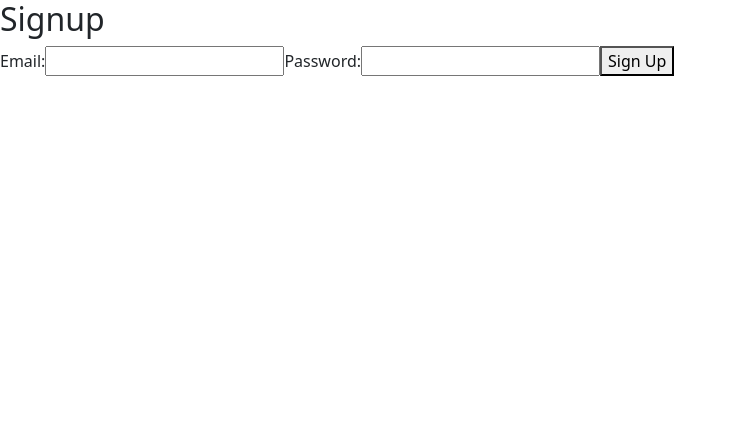
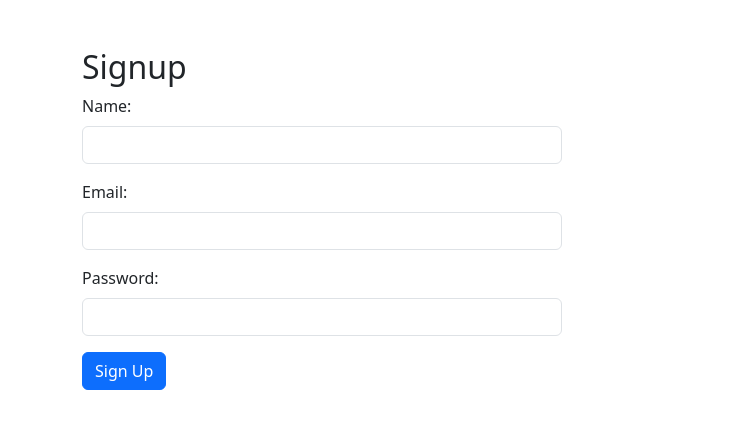
Before and after one commit to sivaprabhakar/password-reset-fe, a React (Vite) app: page /signup in a window 1280 px wide. Shown: the top 428 px of the page, without its empty margins (0-736 px from the left). Built offline with nearby package versions, Linux system fonts and the light colour scheme.

Commit message:
made some changes on codes

```diff
--- a/src/App.jsx
+++ b/src/App.jsx
@@ -1,4 +1,4 @@
-// App.jsx
+
 
 import React from 'react';
 import { BrowserRouter as Router, Routes, Route } from 'react-router-dom';
@@ -14,7 +14,7 @@ const App = () => {
     <Router>
       <Routes>
       <Route path="/" element={<Login />} />
-        <Route path="/" element={<Home />} />
+
         <Route path="/dashboard" element={<Dashboard />} />
 
         <Route path="/signup" element={<Signup />} />
--- a/src/components/ForgotPassword.jsx
+++ b/src/components/ForgotPassword.jsx
@@ -17,18 +17,20 @@ const ForgotPassword = () => {
 
   return (
     <div className="container mt-5">
-      <h2>Forgot Password</h2>
+      <div className="card p-4">
+        <h2 className="mb-4 text-center">Forgot Password</h2>
         <form>
           <div className="mb-3">
             <label htmlFor="email" className="form-label">
-            Email
+              Email:
             </label>
             <input type="email" className="form-control" id="email" value={email} onChange={(e) => setEmail(e.target.value)} />
           </div>
-        <button type="button" className="btn btn-primary" onClick={handleForgotPassword}>
+          <button type="button" className="btn btn-primary btn-block" onClick={handleForgotPassword}>
             Submit
           </button>
         </form>
+      </div>
     </div>
   );
 };
--- a/src/components/Login.jsx
+++ b/src/components/Login.jsx
@@ -1,4 +1,3 @@
-// Login.jsx
 import React, { useState } from 'react';
 import { Link } from 'react-router-dom';
 import axios from 'axios';
@@ -9,7 +8,7 @@ const Login = () => {
 
   const handleLogin = async () => {
     try {
-      const response = await axios.post('http://localhost:3001/api/login', { email, password });
+      const response = await axios.post('http://localhost:8000/api/login', { email, password });
       console.log(response.data); // Handle success, store the token, redirect, etc.
     } catch (error) {
       console.error('Error logging in:', error.response ? error.response.data : error.message);
@@ -19,7 +18,8 @@ const Login = () => {
 
   return (
     <div className="container mt-5">
-      <h2>Login</h2>
+      <div className="card p-4 shadow">
+        <h2 className="mb-4 text-center">Login</h2>
         <form>
           <div className="mb-3">
             <label htmlFor="email" className="form-label">
@@ -39,21 +39,26 @@ const Login = () => {
               onChange={(e) => setPassword(e.target.value)}
             />
           </div>
-        <button type="button" className="btn btn-primary" onClick={handleLogin}>
+          <button type="button" className="btn btn-primary btn-block" onClick={handleLogin}>
             Log In
           </button>
-        <div className="mt-3">
+          <div className="mt-3 text-center">
             <Link to="/signup" className="btn btn-secondary">
               Sign Up
             </Link>
+          </div>
+          <div className="mt-3 text-center">
             <Link to="/forgot-password" className="btn btn-link">
               Forgot Password
             </Link>
+          </div>
+          {/* <div className="mt-3 text-center">
             <Link to="/reset-password/:token" className="btn btn-link">
               Reset Password
             </Link>
+          </div> */}
+        </form>
       </div>
-      </form>
     </div>
   );
 };
--- a/src/components/ResetPassword.jsx
+++ b/src/components/ResetPassword.jsx
@@ -1,4 +1,3 @@
-// ResetPassword.jsx
 import React, { useState } from 'react';
 import axios from 'axios';
 import { useParams } from 'react-router-dom';
@@ -6,20 +5,37 @@ import { useParams } from 'react-router-dom';
 const ResetPassword = () => {
   const { token } = useParams();
   const [password, setPassword] = useState('');
+  const [successMessage, setSuccessMessage] = useState('');
+  const [errorMessage, setErrorMessage] = useState('');
 
   const handleResetPassword = async () => {
     try {
-      const response = await axios.post('http://localhost:8000/api/reset-password', { password }, { headers: { Authorization: token } });
-      console.log(response.data); // Handle success, show a success message, redirect, etc.
+      console.log('Token:', token);
+      console.log('Sending reset request with token:', token);
+      const response = await axios.post('http://localhost:8000/api/reset-password',
+      { password },
+      { headers: { Authorization: `Bearer ${token}` }
+     });
+
+      setSuccessMessage(response.data.message); // Assuming the server sends a success message
+      setErrorMessage(''); // Clear any previous error messages
     } catch (error) {
-      console.error('Error resetting password:', error.response ? error.response.data : error.message);
-      // Handle error, show an error message, etc.
+      console.error('Error in reset password request:', error)
+      if (error.response.status === 403) {
+        setErrorMessage('Invalid or expired token');
+      } else {
+        setErrorMessage(error.response ? error.response.data.message : error.message);
+      }
     }
   };
 
   return (
     <div className="container mt-5">
       <h2>Reset Password</h2>
+      {successMessage && <p className="text-success">{successMessage}</p>}
+      {errorMessage && <p className="text-danger">{errorMessage}</p>}
+      {!successMessage && !errorMessage && (
+        <>
           <form>
             <div className="mb-3">
               <label htmlFor="password" className="form-label">
@@ -37,6 +53,8 @@ const ResetPassword = () => {
               Reset Password
             </button>
           </form>
+        </>
+      )}
     </div>
   );
 };
--- a/src/components/Signup.jsx
+++ b/src/components/Signup.jsx
@@ -3,12 +3,13 @@ import React, { useState } from 'react';
 import axios from 'axios';
 
 const Signup = () => {
+  const [name, setName] = useState('');
   const [email, setEmail] = useState('');
   const [password, setPassword] = useState('');
 
   const handleSignup = async () => {
     try {
-      const response = await axios.post('http://localhost:8000/api/signup', { email, password });
+      const response = await axios.post('http://localhost:8000/api/signup', { name, email, password });
       console.log(response.data); // Handle success, show a message to the user, etc.
     } catch (error) {
       console.error('Error signing up:', error.response ? error.response.data : error.message);
@@ -17,15 +18,37 @@ const Signup = () => {
   };
 
   return (
-    <div>
+    <div className="container mt-5">
       <h2>Signup</h2>
-      <label>Email:</label>
-      <input type="email" value={email} onChange={(e) => setEmail(e.target.value)} />
-
-      <label>Password:</label>
-      <input type="password" value={password} onChange={(e) => setPassword(e.target.value)} />
-
-      <button onClick={handleSignup}>Sign Up</button>
+      <form>
+        <div className="mb-3">
+          <label htmlFor="name" className="form-label">
+            Name:
+          </label>
+          <input type="text" className="form-control" id="name" value={name} onChange={(e) => setName(e.target.value)} />
+        </div>
+        <div className="mb-3">
+          <label htmlFor="email" className="form-label">
+            Email:
+          </label>
+          <input type="email" className="form-control" id="email" value={email} onChange={(e) => setEmail(e.target.value)} />
+        </div>
+        <div className="mb-3">
+          <label htmlFor="password" className="form-label">
+            Password:
+          </label>
+          <input
+            type="password"
+            className="form-control"
+            id="password"
+            value={password}
+            onChange={(e) => setPassword(e.target.value)}
+          />
+        </div>
+        <button type="button" className="btn btn-primary" onClick={handleSignup}>
+          Sign Up
+        </button>
+      </form>
     </div>
   );
 };
```
Lines whose indentation alone changed are shown as unchanged.
